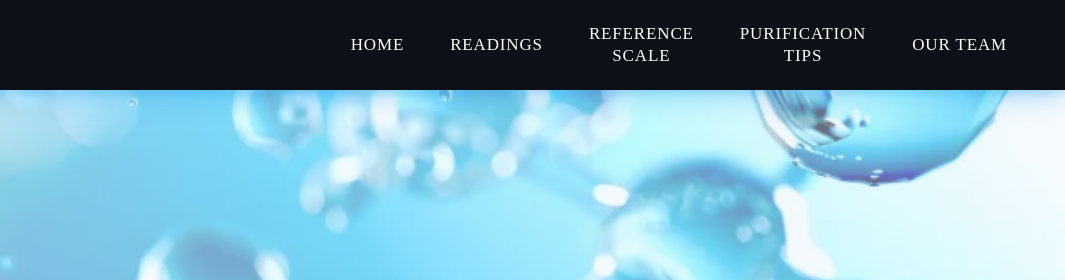
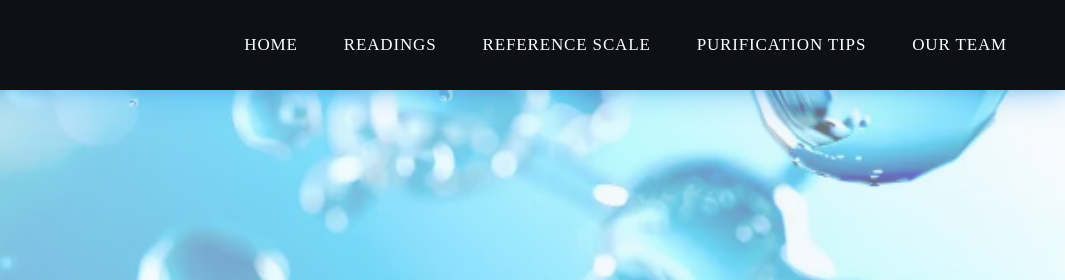
Before and after one commit to meetaadi/ASEP2-, a plain HTML site: page index.html in a window 1280 px wide. Shown: the top 280 px of the page, 215-1280 px from the left. Drawn offline with nearby package versions, Linux system fonts and the light colour scheme; a web font is replaced by a local one.

Commit message:
Restore index.html content
Restored the original content of index.html after it was removed.

```diff
--- a/index.html
+++ b/index.html
@@ -23,8 +23,8 @@
             <ul class="navbar-list">
                 <li><a href="#home">Home</a></li>
                 <li><a href="#readings">Readings</a></li>
-                <li><a href="#ref-scale">Reference<br>Scale</a></li>
-                <li><a href="#purification-tips">Purification<br>Tips</a></li>
+                <li><a href="#ref-scale">Reference Scale</a></li>
+                <li><a href="#purification-tips">Purification Tips</a></li>
                 <li><a href="#our-team">Our Team</a></li>
             </ul>
         </div>
```
